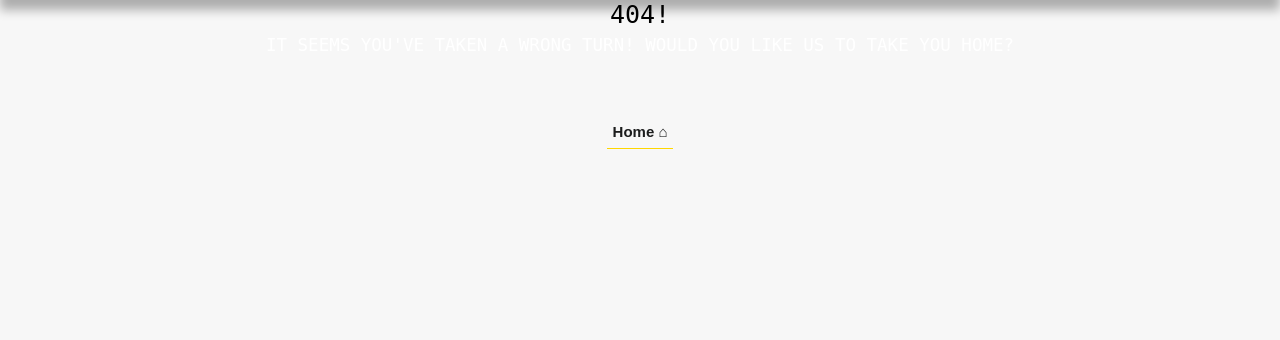
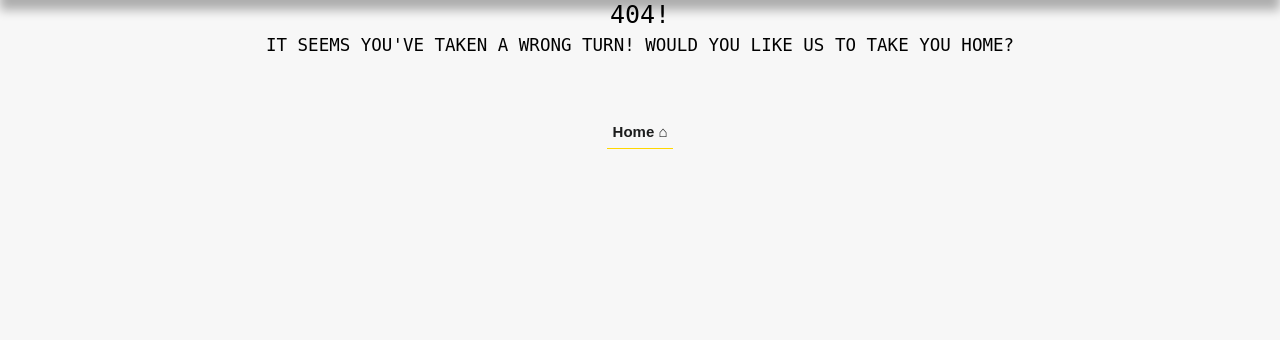
Before and after one commit to RussOakham/Immortal-Fitness-Collective, a Django app: template templates/404.html in a window 1280 px wide. Shown: the part 95-435 px from the top of the page. Run offline with Django 3.2, Linux system fonts and the light colour scheme; the template is opened without the code that fills it, so the values that code supplies are empty; parts of the project's set-up code (start-up, migrations or seed data) failed here and were passed over; some libraries are stand-ins or nearby versions.

Commit message:
Error page - styling - updated styling for error pages

```diff
--- a/templates/404.html
+++ b/templates/404.html
@@ -16,11 +16,11 @@
 
 {% block content %}
 
-<section class="404-section">
+<section class="404-section top-margin-big">
     <div class="row">
         <div class="col-12 text-center justify-center">
-            <h1>404!</h1>
-            <h3 class="heading-primary margin-bottom-big">
+            <h1 class="heading-primary font-black">404!</h1>
+            <h3 class="heading-primary margin-bottom-big font-black">
                 <span>It seems you've taken a wrong turn!</span>
                 <span>Would you like us to take you home?</span>
             </h3>
--- a/templates/500.html
+++ b/templates/500.html
@@ -16,11 +16,11 @@
 
 {% block content %}
 
-<section class="500-section">
+<section class="500-section top-margin-big">
     <div class="row">
         <div class="col-12 text-center justify-center">
-            <h1>500!</h1>
-            <h3 class="heading-primary margin-bottom-big">
+            <h1 class="heading-primary font-black">500!</h1>
+            <h3 class="heading-primary margin-bottom-big font-black">
                 <span>Oops! Something went wrong!</span>
                 <span>Would you like us to take you home?</span>
             </h3>
```
